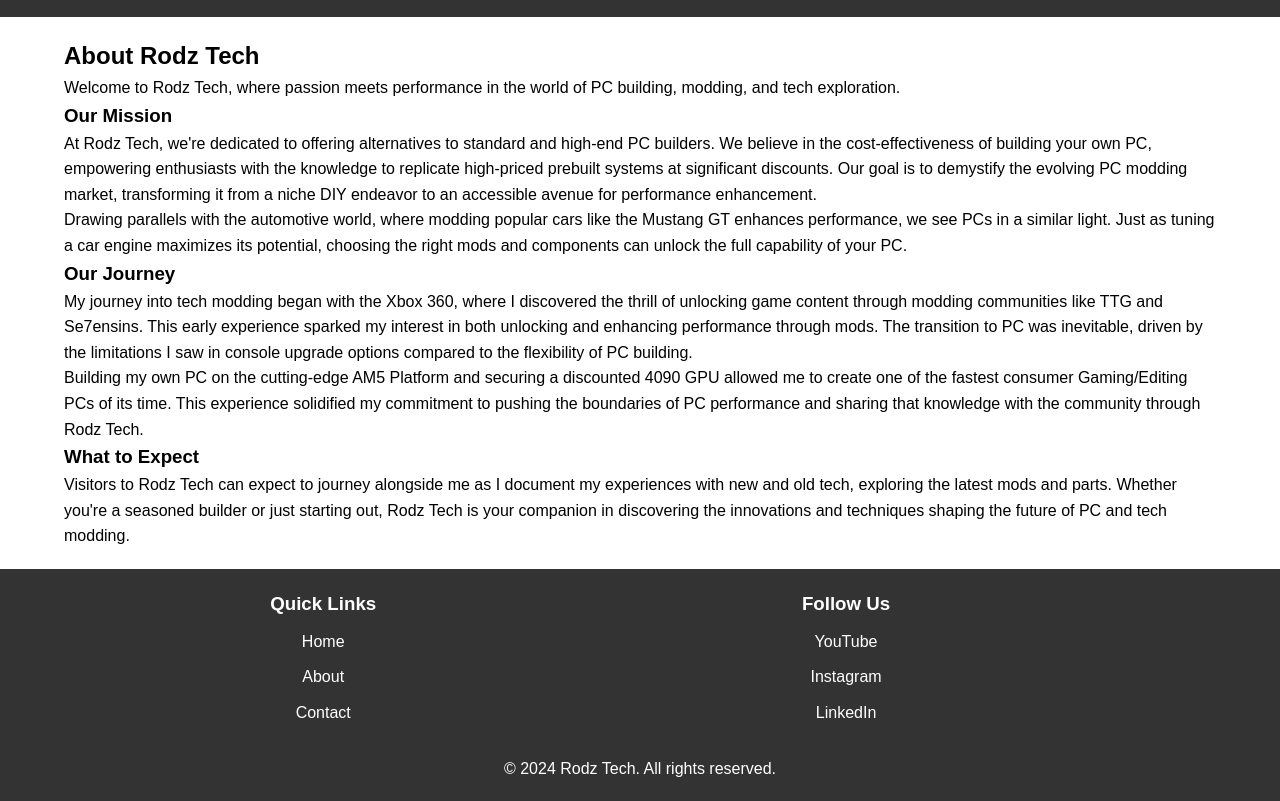
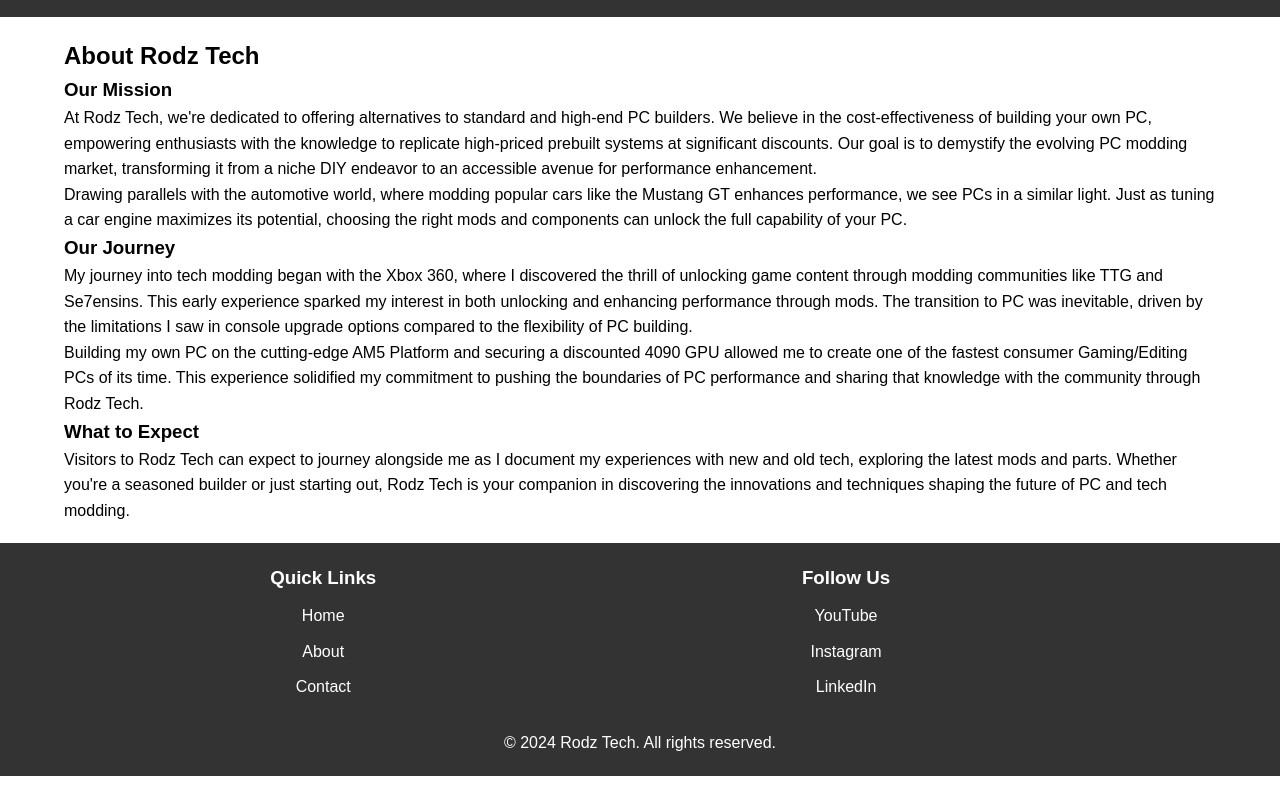
Before and after one commit to RodzTechServices/Home, a plain HTML site: page about.html in a window 1280 px wide. Shown: the part 100-901 px from the top of the page. After the commit the page ends 876 px from the top, so only its background shows below. Drawn offline with Linux system fonts and the light colour scheme.

Commit message:
Update about.html

```diff
--- a/about.html
+++ b/about.html
@@ -27,7 +27,6 @@
     <main class="container">
         <section class="about">
             <h2>About Rodz Tech</h2>
-            <p>Welcome to Rodz Tech, where passion meets performance in the world of PC building, modding, and tech exploration.</p>
 
             <h3>Our Mission</h3>
             <p>At Rodz Tech, we're dedicated to offering alternatives to standard and high-end PC builders. We believe in the cost-effectiveness of building your own PC, empowering enthusiasts with the knowledge to replicate high-priced prebuilt systems at significant discounts. Our goal is to demystify the evolving PC modding market, transforming it from a niche DIY endeavor to an accessible avenue for performance enhancement.</p>
```
